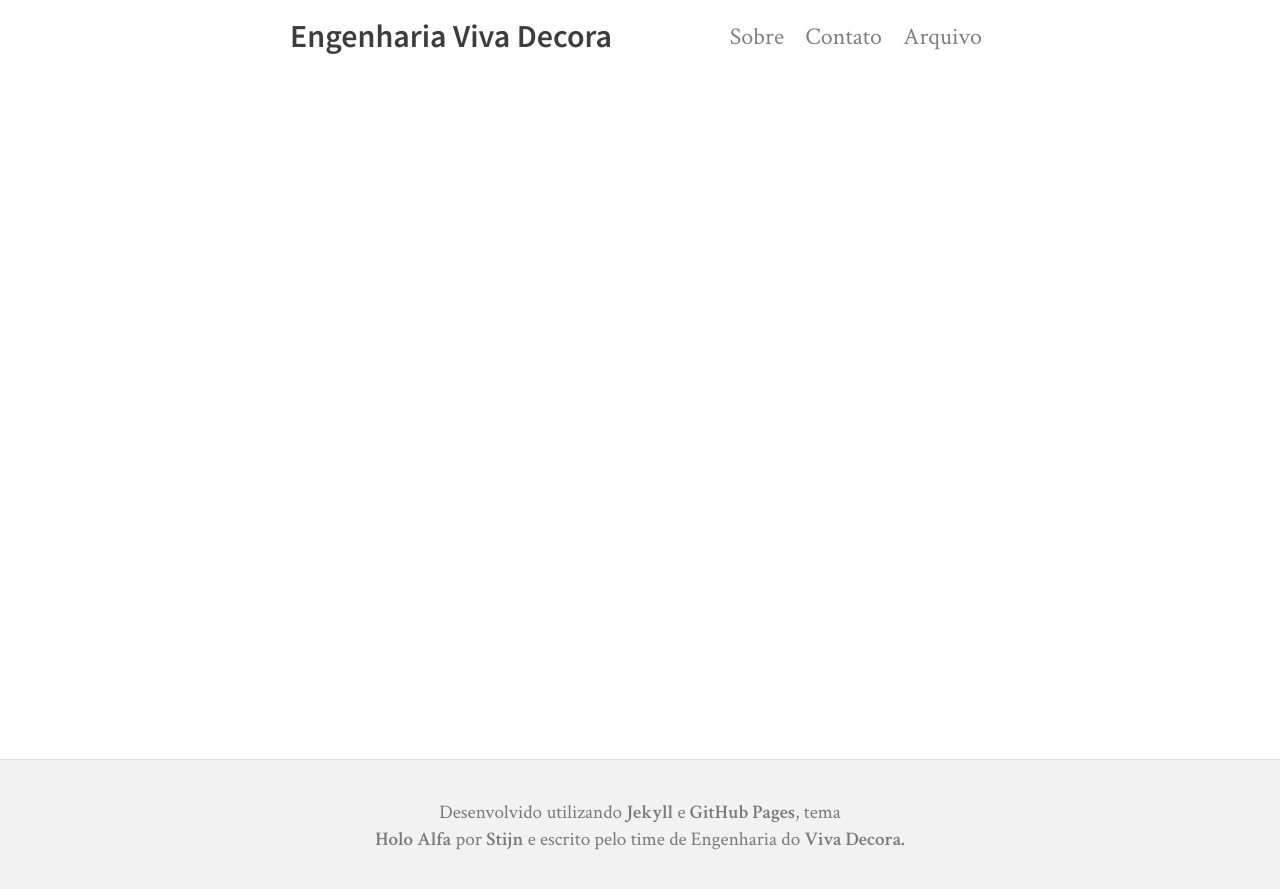
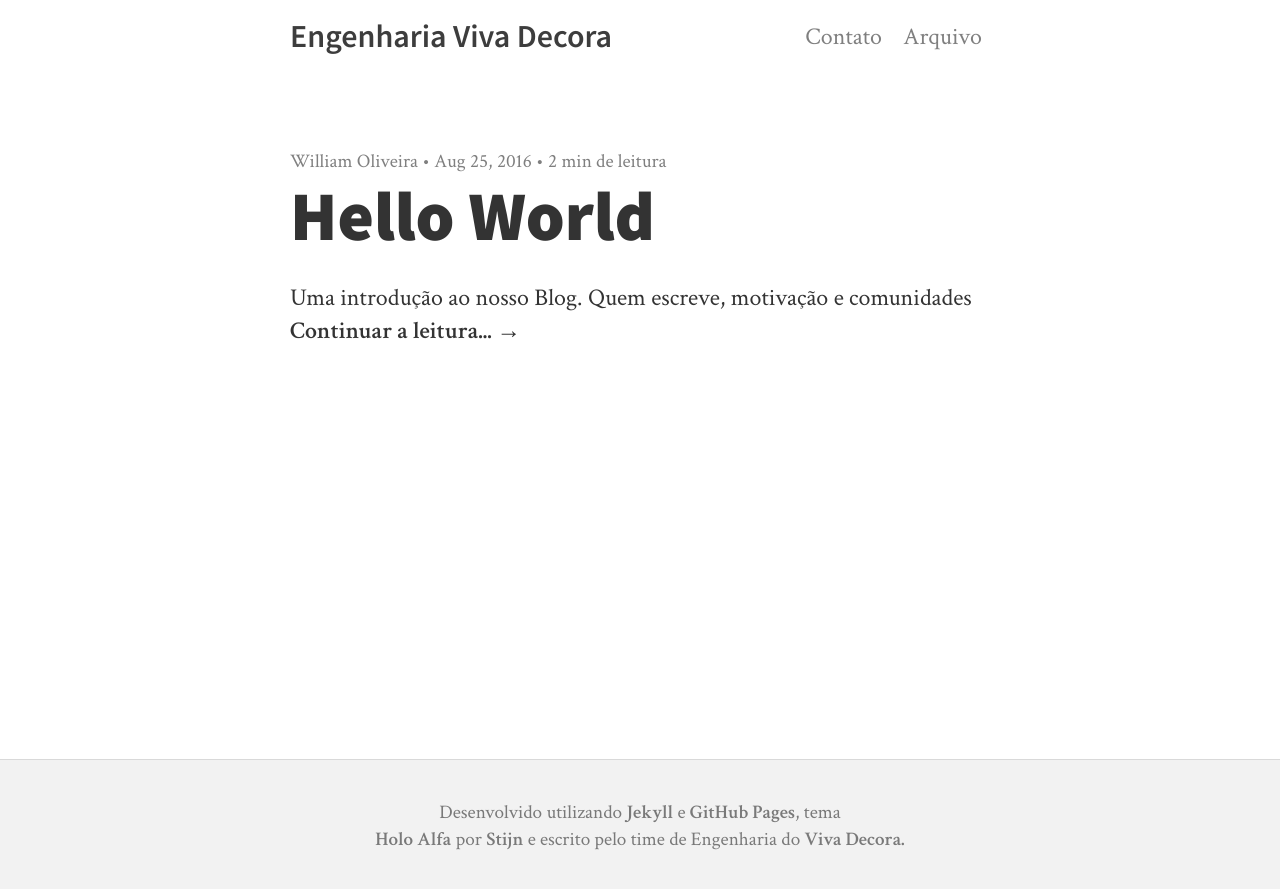
Before and after one commit to vivadecora/vivadecora.github.io, a Jekyll site: the page built from index.html, in a window 1280 px wide. Shown: the top 889 px of the page. Built offline with Jekyll 4.4.1, drawn with Linux system fonts in a browser that asks for light colours; nearby versions of some CDN libraries; the list of posts is cut into pages by our own code; some of the changed lines change nothing that is shown.

Commit message:
Create Hello Wolrd Post

```diff
--- a/_includes/navigation.html
+++ b/_includes/navigation.html
@@ -1,5 +1,5 @@
 <nav>
-  <a href="{{ site.baseurl }}/about/">Sobre</a>
+  <!-- <a href="{{ site.baseurl }}/about/">Sobre</a> -->
   <a href="{{ site.baseurl }}/contact/">Contato</a>
   <a href="{{ site.baseurl }}/archive/">Arquivo</a>
 </nav>
--- /dev/null
+++ b/_posts/2016-08-25-hello-world.md
@@ -0,0 +1,54 @@
+---
+title: Hello World
+
+author:
+  name: William Oliveira
+  info: (@<a href="https://twitter.com/w_oliveiras">William Oliveira</a>, <a href="https://woliveiras.com.br">site</a>)
+
+summary: Uma introdução ao nosso Blog. Quem escreve, motivação e comunidades
+
+---
+
+Olá!
+
+Somos o Viva Decora, uma empresa que reúne as melhores ideias sobre Design de Interiores e Arquitetura. Você pode conhecer o Viva Decora clicando <a href="https://www.vivadecora.com.br/sobre-nos" title="Sobre o Viva Decora" target="_blank">aqui</a>
+
+## Por que ter um Blog sobre tecnologia?
+
+Nós já temos um Blog de conteúdo relacionado a Design e Arquitetura para nossos amados usuários, o <a href="https://revista.vivadecora.com.br" target="_blank">Revista Viva Decora</a> e lá compartilhamos milhares de inspirações para ajudá-los a criar o lar dos seus sonhos.
+
+Achamos que seria interessante compartilhar o que está por trás de nossas plataformas como  algumas outras empresas tem feito.
+
+Eles postam coisas legais sobre o que criam, algum desafio vencido ou como solucionaram os problemas do dia a dia.
+
+Alguns exemplos de Blogs de Engenharia são:
+
+- <a href="https://tech.vivareal.com.br/" title="Blog do VivaReal" target="_blank">Tech @VivaReal</a>
+- <a href="https://engineering.instagram.com/" title="Instagram Engineering" target="_blank">Instagram Engineering</a>
+- <a href="https://code.facebook.com/posts/" title="Facebook Engineering Blog" target="_blank">Facebook Engineering Blog</a>
+
+Isso é interessante, pois aprendemos bastante com o que eles postam e vemos casos de uso reais de algumas tecnologias como <a href="https://engineering.instagram.com/web-service-efficiency-at-instagram-with-python-4976d078e366" target="_blank">Python</a>, <a href="https://code.facebook.com/posts/857070764436276/memory-optimization-for-feeds-on-android/" target="_blank">Android</a>, <a href="https://tech.vivareal.com.br/makefile-docker-93a28cd2aa92" target="_blank">Docker</a> e muito mais!
+
+Esse blog foi criado pela equipe de Engenharia do Viva Decora com o objetivo de compartilhar o que fazemos e achamos interessante espalhar por aí.
+
+## O que vamos falar aqui?
+
+Queremos escrever sobre o que fazemos, então aguarde posts sobre <a href="https://www.djangoproject.com/" target="_blank">Python Django</a>, <a href="http://www.django-rest-framework.org/" target="_blank">Django REST</a>,  <a href="http://www.celeryproject.org/" target="_blank">Celery</a>, <a href="https://angularjs.org/" target="_blank">AngularJS</a>, <a href="http://sass-lang.com/" target="_blank">Sass</a>, <a href="http://getbem.com/introduction/" target="_blank">BEMCSS</a>, <a href="https://developer.android.com/index.html" target="_blank">Android</a>, <a href="https://developer.apple.com/ios/" target="_blank">iOS</a> e alguns desafios de organização, Gerenciamento de Projetos, Arquitetura de Software, SEO, etc.
+
+Talvez algo bem humorado também, pois adoramos dar boas risadas!
+
+## E por que escrever?
+
+Nós não nos achamos melhores do que outros desenvolvedores que estão compartilhando conhecimento pela internet a fora. Ao contrário, consumimos conteúdo de outras pessoas todos os dias e o dia inteiro!
+
+Não somos os Pikas da Galáxia.
+
+![Pika das Galáxia]({{ site.baseurl }}/img/pika-das-galaxia.png)
+
+Só queremos compartilhar o que fazemos e como fazemos para tentar transmitir o que aprendemos para você, que for nos acompanhar.
+
+E você também pode nos ensinar muito através dos seus comentários, por isso não perca tempo em nos passar feedbacks sobre nossas postagens.
+
+Achamos importante o que as Comunidades de Desenvolvimento fazem para disseminar conhecimento e queremos participar disso.
+
+Acreditamos que o conhecimento é uma ferramenta útil para transformar a sociedade e por isso gostaríamos de compartilhar o nosso.
```
Also changed, not shown: img/pika-das-galaxia.png (added), 9 other files.
